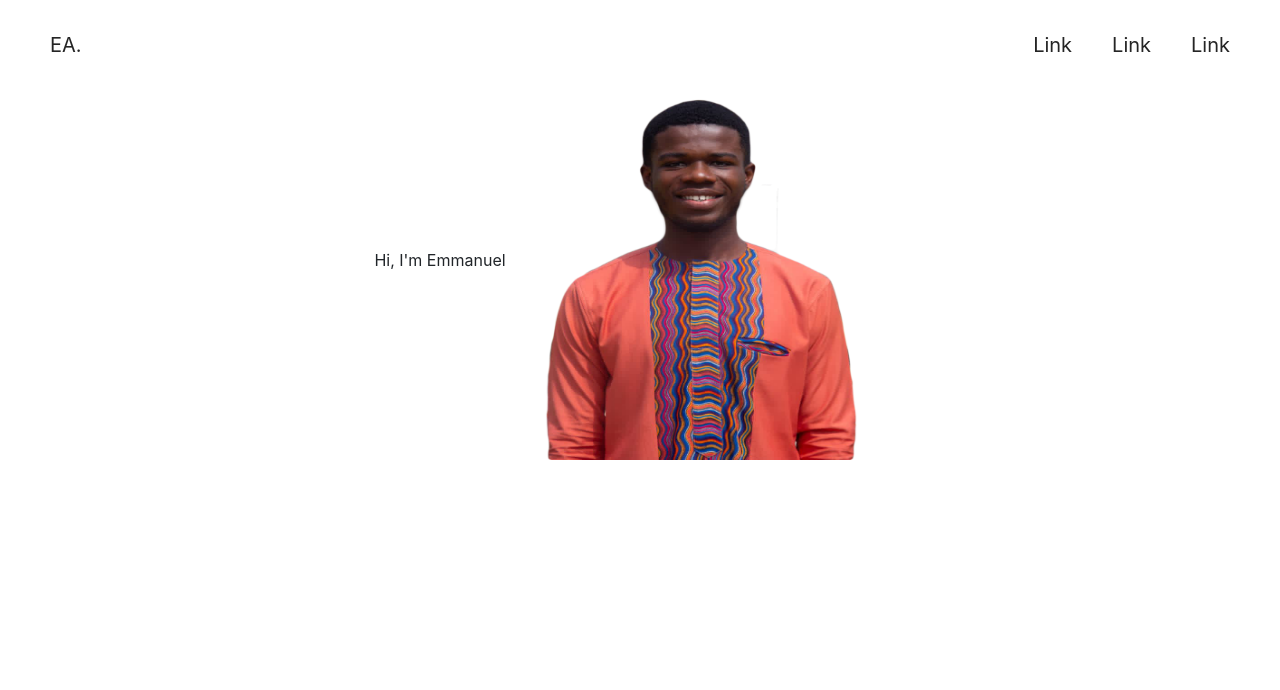
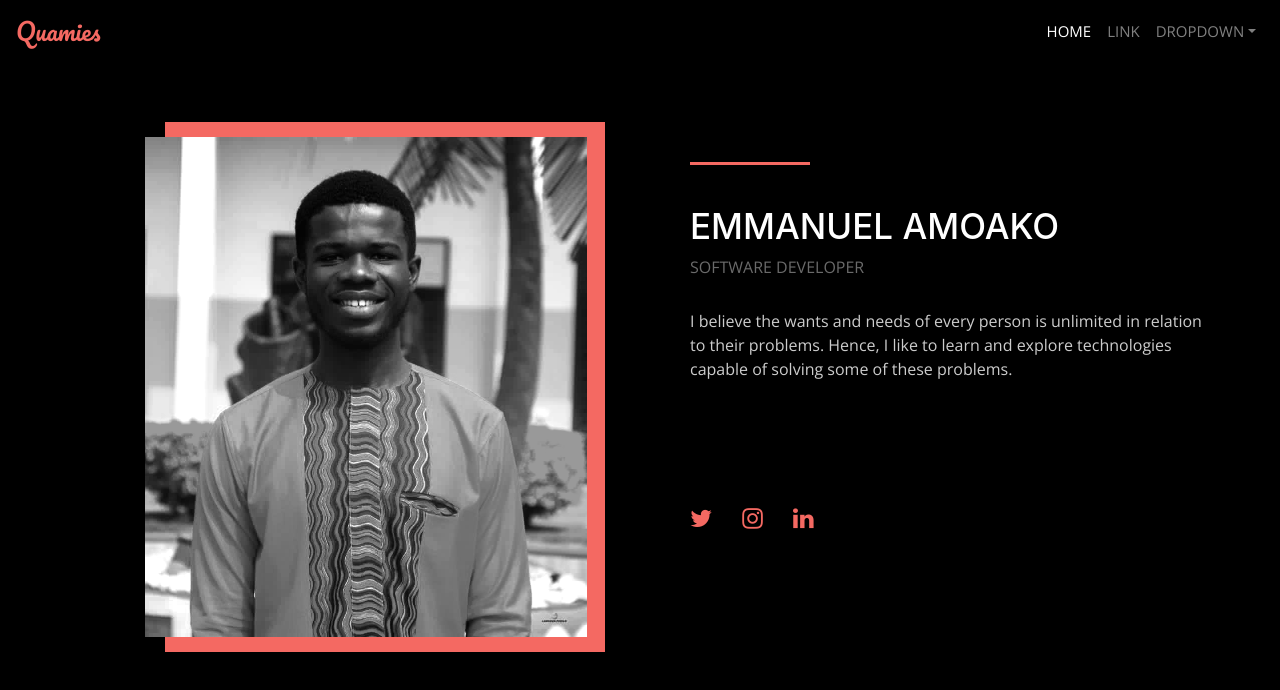
Before and after one commit to Quami-source/Portfolio-site, a React (Create React App) app: page / in a window 1280 px wide. Shown: the top 690 px of the page. Built offline with nearby package versions, Linux system fonts and the light colour scheme.

Commit message:
Finished the Navbar and the body

```diff
--- a/public/index.html
+++ b/public/index.html
@@ -9,6 +9,11 @@
       integrity="sha384-B0vP5xmATw1+K9KRQjQERJvTumQW0nPEzvF6L/Z6nronJ3oUOFUFpCjEUQouq2+l"
       crossorigin="anonymous"
     />
+    <link rel="preconnect" href="https://fonts.gstatic.com">
+    <link href="https://fonts.googleapis.com/css2?family=Pacifico&display=swap" rel="stylesheet">
+    <link rel="preconnect" href="https://fonts.gstatic.com">
+    <link href="https://fonts.googleapis.com/css2?family=Open+Sans&family=Pacifico&display=swap" rel="stylesheet">
+    <link rel="stylesheet" href="https://stackpath.bootstrapcdn.com/font-awesome/4.7.0/css/font-awesome.min.css" integrity="sha384-wvfXpqpZZVQGK6TAh5PVlGOfQNHSoD2xbE+QkPxCAFlNEevoEH3Sl0sibVcOQVnN" crossorigin="anonymous">
     <meta name="viewport" content="width=device-width, initial-scale=1" />
     <meta name="theme-color" content="#000000" />
     <meta
--- a/src/App.css
+++ b/src/App.css
@@ -1,45 +1,114 @@
-.Nav{
-  display: flex;
-  flex: 1;
-  flex-direction: row;
-  align-items: center;
-  padding-top: 30px;
-  margin: 0 50px 0 50px;
-  color: #252525;
+:root{
+  --secondary-color: #f46962;
 }
 
-.Brand{
-  display: flex;
-  flex: 5;
-  font-size: 20px;
+.navbar > a{
+  color: var(--secondary-color) !important;
+  font-size: 24px;
+}
+
+.navbar-brand{
+  font-family: 'Pacifico', cursive;
 
 }
 
-.LinksContainer{
-  display: flex;
-  font-size: 20px;
-  justify-content: flex-end;
+nav ul li{
+  text-transform: uppercase;
+  font-family: 'Open Sans', sans-serif;
+  font-size: 0.9375rem;
 }
 
-.Nav ul{
-  list-style: none;
-  display: flex;
-  flex-direction: row;
-  margin: 0;
-}
-
-.middle{
-  padding: 0 40px 0 40px;
-}
-
-.Nav a{
-  text-decoration: none;
-  color: #252525;
-}
 
 .main-body{
   display: flex;
   flex-direction: row;
   justify-content: center;
   align-items: center;
+  color: #fff;
 }
+
+.body-container{
+  display: flex;
+  margin: 50px;
+  color: #fff;
+}
+
+.img-container{
+  display: flex;
+
+  flex: 1;
+  height: 550px;
+  justify-content: center;
+  align-items: center;
+}
+
+.text-container{
+  flex: 1;
+
+  display: flex;
+  justify-content: center;
+}
+
+.text{
+  margin: 50px 20px 0 50px;
+
+}
+
+.backrop{
+  background-color: var(--secondary-color);
+  position: relative;
+  width: 440px;
+  height: 530px;
+  transform: translateX(40px);
+}
+
+.imagedrop{
+
+  position: absolute;
+  width: 400px;
+  height: 500px;
+
+}
+
+.image-style{
+  width: 27.59375rem;
+  height: 31.25rem;
+}
+
+.h-rule{
+  width: 120px;
+  height: 3px;
+  background-color: var(--secondary-color);
+  margin-bottom: 40px;
+}
+
+.text h2{
+  font-size: 35px;
+  text-transform: uppercase;
+}
+
+.text p{
+  font-family: 'Open Sans', sans-serif;
+  color: #ccc;
+}
+
+.social-media{
+  display: flex;
+  flex-direction: row;
+
+  font-size: 24px;
+  margin-top: 120px;
+}
+
+.media-icon{
+  padding-right: 30px;
+}
+
+.media-icon a{
+  color: var(--secondary-color);
+  text-decoration: none;
+}
+
+.media-icon a:hover{
+  color: #fff;
+}
--- a/src/components/nav/Nav.js
+++ b/src/components/nav/Nav.js
@@ -3,21 +3,36 @@ import '../../App.css';
 
 const Nav = ()=>{
     return(
-        <div className = 'Nav'>
-            <div className = 'Brand'>
-                <div>EA.</div>
+        <nav className="navbar navbar-expand-lg navbar-dark" style={{backgroundColor:'black',}}>
+            <a className="navbar-brand" href="#" >Quamies</a>
+            <button className="navbar-toggler" type="button" data-toggle="collapse" data-target="#navbarSupportedContent" aria-controls="navbarSupportedContent" aria-expanded="false" aria-label="Toggle navigation">
+                <span className="navbar-toggler-icon"></span>
+            </button>
+
+            <div className="collapse navbar-collapse" id="navbarSupportedContent" >
+                <ul className="navbar-nav ml-auto">
+                    <li className="nav-item active">
+                        <a className="nav-link" href="#">Home <span class="sr-only">(current)</span></a>
+                    </li>
+                    <li className="nav-item">
+                        <a className="nav-link" href="#">Link</a>
+                    </li>
+                    <li className="nav-item dropdown">
+                        <a className="nav-link dropdown-toggle" href="#" id="navbarDropdown" role="button" data-toggle="dropdown" aria-haspopup="true" aria-expanded="false">
+                        Dropdown
+                        </a>
+                        <div className="dropdown-menu" aria-labelledby="navbarDropdown">
+                        <a className="dropdown-item" href="#">Action</a>
+                        <a className="dropdown-item" href="#">Another action</a>
+                        <div className="dropdown-divider"></div>
+                        <a className="dropdown-item" href="#">Something else here</a>
+                        </div>
+                    </li>
+
+                </ul>
 
             </div>
-            <div className='LinksContainer'>
-                <div>
-                    <ul>
-                        <li><a href="#">Link</a></li>
-                        <li className="middle"><a href="#">Link</a></li>
-                        <li><a href="#">Link</a></li>
-                    </ul>
-                </div>
-            </div>
-        </div>
+        </nav>
     )
 }
 
--- a/src/components/nav/body/Body.js
+++ b/src/components/nav/body/Body.js
@@ -1,14 +1,36 @@
 import React from 'react';
-import me from '../../../me.png';
+import me from '../../../image02.png';
 
 const Body = ()=>{
     return(
-        <div className = 'main-body'>
-            <div className = 'leftSpan'>
-                Hi, I'm Emmanuel
+        <div className='body-container'>
+            <div className='img-container'>
+                <div className='backrop'/>
+
+                <div className='imagedrop'>
+                    <img src={me} className='image-style' />
+                </div>
+
             </div>
-            <div className = 'imageSpan'>
-                <img src={me} width= "400" height = "400" />
+            <div className='text-container'>
+                <div className='text'>
+                    <div className='h-rule'/>
+                    <h2>Emmanuel Amoako</h2>
+                    <p style = {{color:'#6a6a6a',textTransform:'uppercase'}}>Software Developer</p>
+                    <p style = {{marginTop:30}} >I believe the wants and needs of every person is unlimited in relation to their problems. Hence, I like to learn and explore technologies capable of solving some of these problems. </p>
+                    <div className='social-media'>
+                        <div className='media-icon'>
+                            <a href="https://twitter.com/QuamiSource?s=09"><i class="fa fa-twitter"></i></a>
+                        </div>
+                        <div className='media-icon'>
+                            <a href="https://www.instagram.com/invites/contact/?i=sdwsgopstyyw&utm_content=10reyeq"><i class="fa fa-instagram"></i></a>
+                        </div>
+                        <div className='media-icon'>
+                            <a href="https://www.linkedin.com/in/emmanuel-amoako-352a7819b"><i class="fa fa-linkedin"></i></a>
+                        </div>
+                    </div>
+
+                </div>
             </div>
         </div>
     )
--- a/src/index.css
+++ b/src/index.css
@@ -1,12 +1,10 @@
 body {
   margin: 0;
-  font-family: -apple-system, BlinkMacSystemFont, 'Segoe UI', 'Roboto', 'Oxygen',
-    'Ubuntu', 'Cantarell', 'Fira Sans', 'Droid Sans', 'Helvetica Neue',
-    sans-serif;
-  -webkit-font-smoothing: antialiased;
-  -moz-osx-font-smoothing: grayscale;
-  margin: 0;
+  font-family: 'Open Sans', sans-serif;
+  font-family: 'Pacifico', cursive;
   padding: 0;
+  color: #fff;
+  background-color: #000 !important;
 }
 
 code {
```
Also changed, not shown: src/image01.svg (added), src/image02.png (added).
